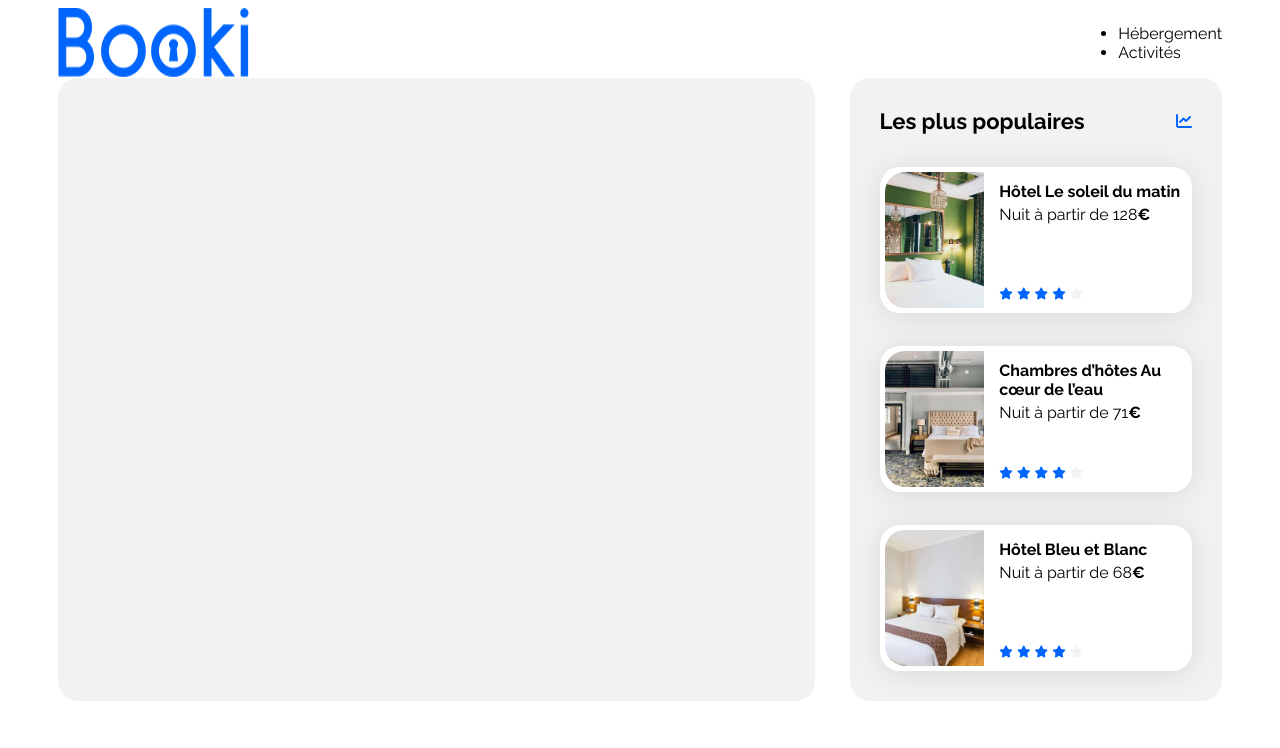
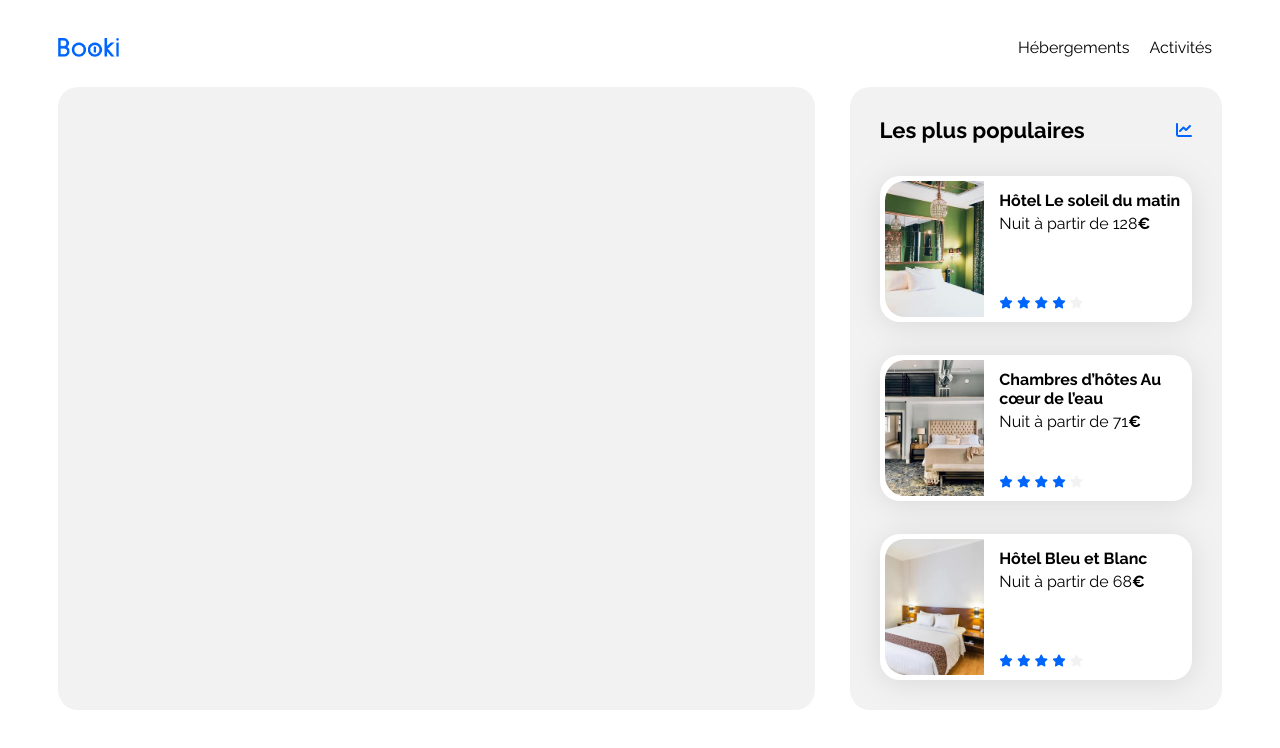
Before and after one commit to Fianso78/oc-dev-web-prj-02, a plain HTML site: page index.html in a window 1280 px wide. Drawn offline with Linux system fonts and the light colour scheme.

Commit message:
modif header

```diff
--- a/css/style.css
+++ b/css/style.css
@@ -121,11 +121,94 @@ a {
     margin-bottom: 5px;
 }
 
+/* Alignement des mots "Activités" et "Hébergements" */
 
-header{
+header {
     display: flex;
     justify-content: space-between;
-}
+    align-items: center; /* Pour aligner verticalement les éléments du header */
+  }
+
+  nav ul {
+    list-style-type: none;
+    margin: 0;
+    padding: 0;
+    display: flex;
+  }
+
+  nav ul li {
+    margin: 0 10px; /* Pour ajouter de l'espace entre les éléments de la liste */
+  }
+
+  nav ul li a {
+    text-decoration: none;
+  }
+
+/* Changement de couleur lorsqu'on clique sur un onglet */
+
+  header nav ul li a {
+    text-decoration: none;
+    color: black; /* Couleur par défaut du texte */
+    position: relative; /* Positionnement relatif pour ajouter la barre */
+  }
+
+  header nav ul li a:hover,
+  header nav ul li a:active {
+    color: blue; /* Couleur du texte au survol ou au clic */
+  }
+
+  header nav ul li a:hover::before,
+  header nav ul li a:active::before {
+    content: ''; /* Ajoute une pseudo-élément avant le texte */
+    position: absolute; /* Positionnement absolu pour le positionner par rapport à l'élément parent */
+    width: 100%; /* Largeur égale à la largeur de l'élément parent */
+    height: 3px; /* Hauteur de la barre bleue */
+    background-color: blue; /* Couleur de la barre */
+    top: -5px; /* Décalage vers le haut pour la barre */
+  }
+
+/* Taille du logo */
+
+  .logo {
+    width: 61.09px; /* Largeur */
+    height: 19px; /* Hauteur */
+  }
+
+  /* Optionnel : pour centrer le logo verticalement */
+  .logo-container {
+    display: flex;
+    align-items: center;
+  }
+
+  /* Taille du Header, texte */
+
+  header {
+    width: 100%; /* Pour que le header prenne toute la largeur de la page */
+    height: 79px; /* Hauteur spécifique de 79 pixels */
+  }
+
+  .logo {
+    width: 61.09px; /* Largeur souhaitée */
+    height: 19px; /* Hauteur souhaitée */
+  }
+
+  /* Optionnel : pour centrer le logo verticalement */
+  .logo-container {
+    display: flex;
+    align-items: center;
+  }
+
+  .hebergement {
+    width: 113px; /* Largeur pour "Hébergements" */
+    height: 35px; /* Hauteur pour "Hébergements" */
+    line-height: 35px; /* Pour centrer verticalement le texte */
+  }
+
+  .activites {
+    width: 63px; /* Largeur pour "Activités" */
+    height: 35px; /* Hauteur pour "Activités" */
+    line-height: 35px; /* Pour centrer verticalement le texte */
+  }
 
 /* Le code ci-dessous correspond à la version responsive uniquement */
 
--- a/index.html
+++ b/index.html
@@ -17,14 +17,18 @@
 <body>
     <div class="main-container">
         <header>
-            <img src="images/logo/Booki.png" alt="logo booki">
+            <div class="logo-container">
+              <img src="images/logo/Booki.png" alt="Logo" class="logo">
+            </div>
             <nav>
-                <ul class="">
-                    <li><a href="#">Hébergement</a></li>
-                    <li><a href="#">Activités</a></li>
-                </ul>
+              <ul>
+                <li><a href="#" class="hebergement">Hébergements</a></li>
+                <li><a href="#" class="activites">Activités</a></li>
+                <!-- Ajoutez d'autres éléments de navigation au besoin -->
+              </ul>
             </nav>
-        </header>
+          </header>
+
         <main>
             <div class="hebergements-and-populaires">
                 <section class="hebergements">
```
